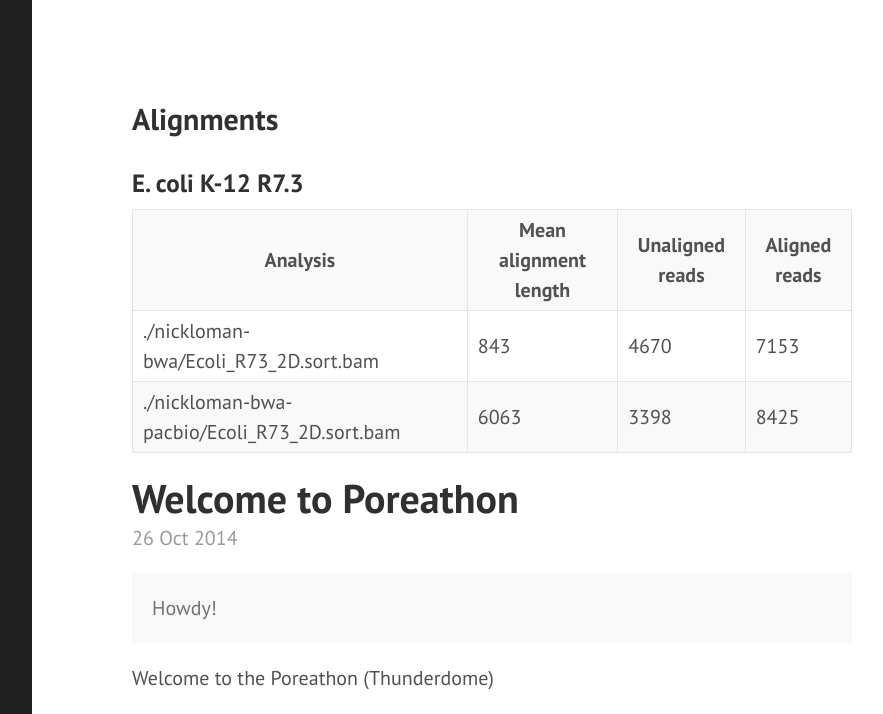
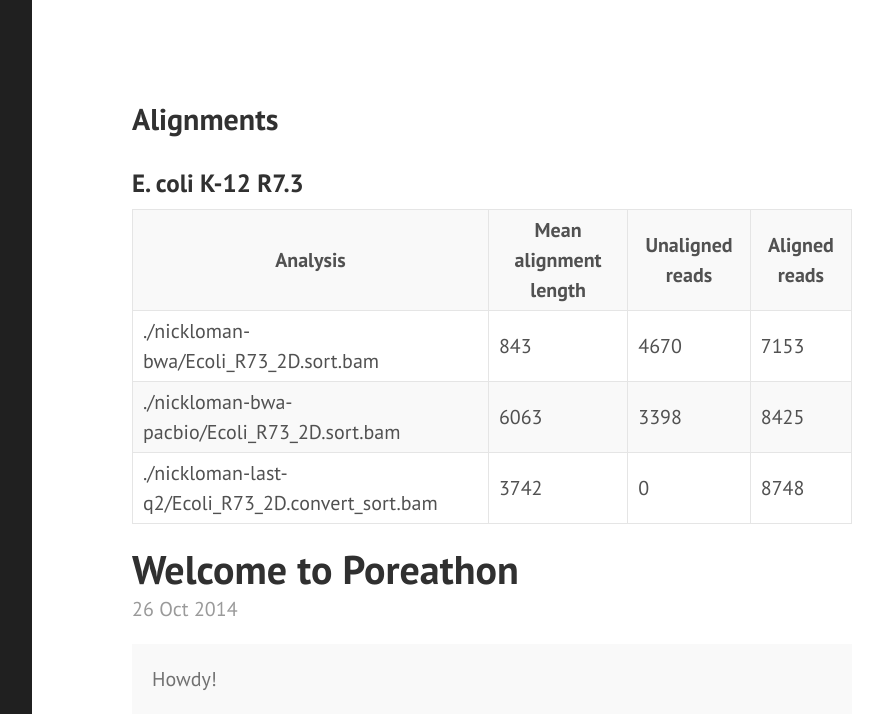
Before and after one commit to poreathon/poreathon.github.io, a Jekyll site: the page built from index.html, in a window 1280 px wide and 1326 px high. Shown: the top 714 px of the window, without its empty margins (328-1211 px from the left). Built offline with Jekyll 4.4.1, drawn with Linux system fonts in a browser that asks for light colours; Markdown is read by kramdown in place of the engine named in the settings; the list of posts is cut into pages by our own code; grey boxes are pictures that could not be loaded.

Commit message:
layout diagrma

```diff
--- a/_data/alignments.yml
+++ b/_data/alignments.yml
@@ -6,3 +6,7 @@
   Mean_Alignment_Length: 6063
   Unaligned_Reads: 3398
   Aligned_Reads: 8425
+- Filename: ./nickloman-last-q2/Ecoli_R73_2D.convert_sort.bam
+  Mean_Alignment_Length: 3742
+  Unaligned_Reads: 0
+  Aligned_Reads: 8748
--- a/_posts/2014-10-26-welcome-to-poreathon.md
+++ b/_posts/2014-10-26-welcome-to-poreathon.md
@@ -7,4 +7,4 @@
   Howdy!
 </div>
 
-Welcome to the Poreathon (Thunderdome)
+<img src="images/poreathon-flowchart.png">
```
